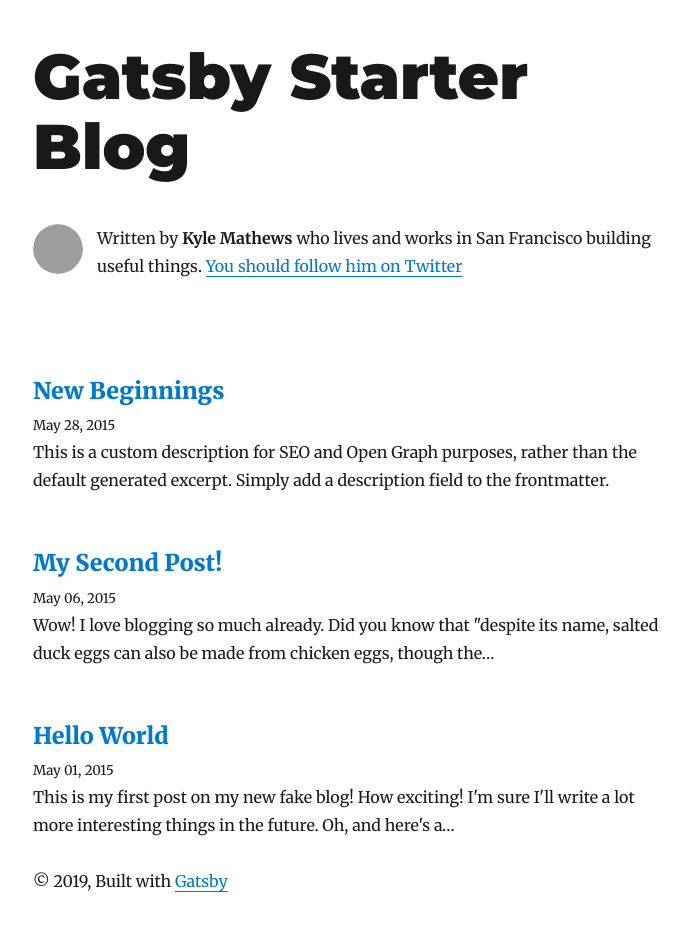
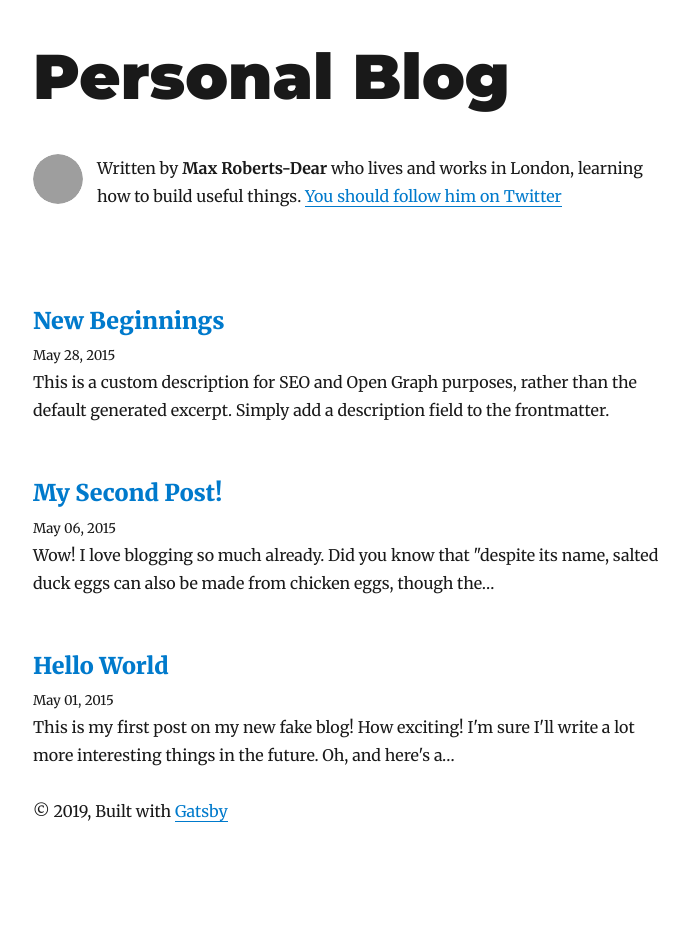
Before and after one commit to MaxRobertsDear/blog, a Gatsby site: page / in a window 1280 px wide. Shown: the whole page, without its empty margins (292-981 px from the left). After the commit the page ends 867 px from the top, so only its background shows below. Built offline with nearby package versions, Linux system fonts and the light colour scheme; Gatsby itself is replaced by a stand-in of ours; some packages are replaced by stand-ins of ours; grey boxes are pictures that could not be loaded.

Commit message:
first commit template built using gatsby

```diff
--- a/gatsby-config.js
+++ b/gatsby-config.js
@@ -1,11 +1,11 @@
 module.exports = {
   siteMetadata: {
-    title: `Gatsby Starter Blog`,
-    author: `Kyle Mathews`,
-    description: `A starter blog demonstrating what Gatsby can do.`,
+    title: `Personal Blog`,
+    author: `Max Roberts-Dear`,
+    description: `Reflecting on my learnings whilst I find my feet.`,
     siteUrl: `https://gatsby-starter-blog-demo.netlify.com/`,
     social: {
-      twitter: `kylemathews`,
+      twitter: `maxhroberts`,
     },
   },
   plugins: [
--- a/src/components/bio.js
+++ b/src/components/bio.js
@@ -38,8 +38,7 @@
               }}
             />
             <p>
-              Written by <strong>{author}</strong> who lives and works in San
-              Francisco building useful things.
+              Written by <strong>{author}</strong> who lives and works in London, learning how to build useful things.
               {` `}
               <a href={`https://twitter.com/${social.twitter}`}>
                 You should follow him on Twitter
--- a/src/pages/index.js
+++ b/src/pages/index.js
@@ -15,7 +15,7 @@
     return (
       <Layout location={this.props.location} title={siteTitle}>
         <SEO
-          title="All posts"
+          title="Max Roberts Dear"
           keywords={[`blog`, `gatsby`, `javascript`, `react`]}
         />
         <Bio />
```
Also changed, not shown: content/assets/gatsby-icon.png, 1 other file.
